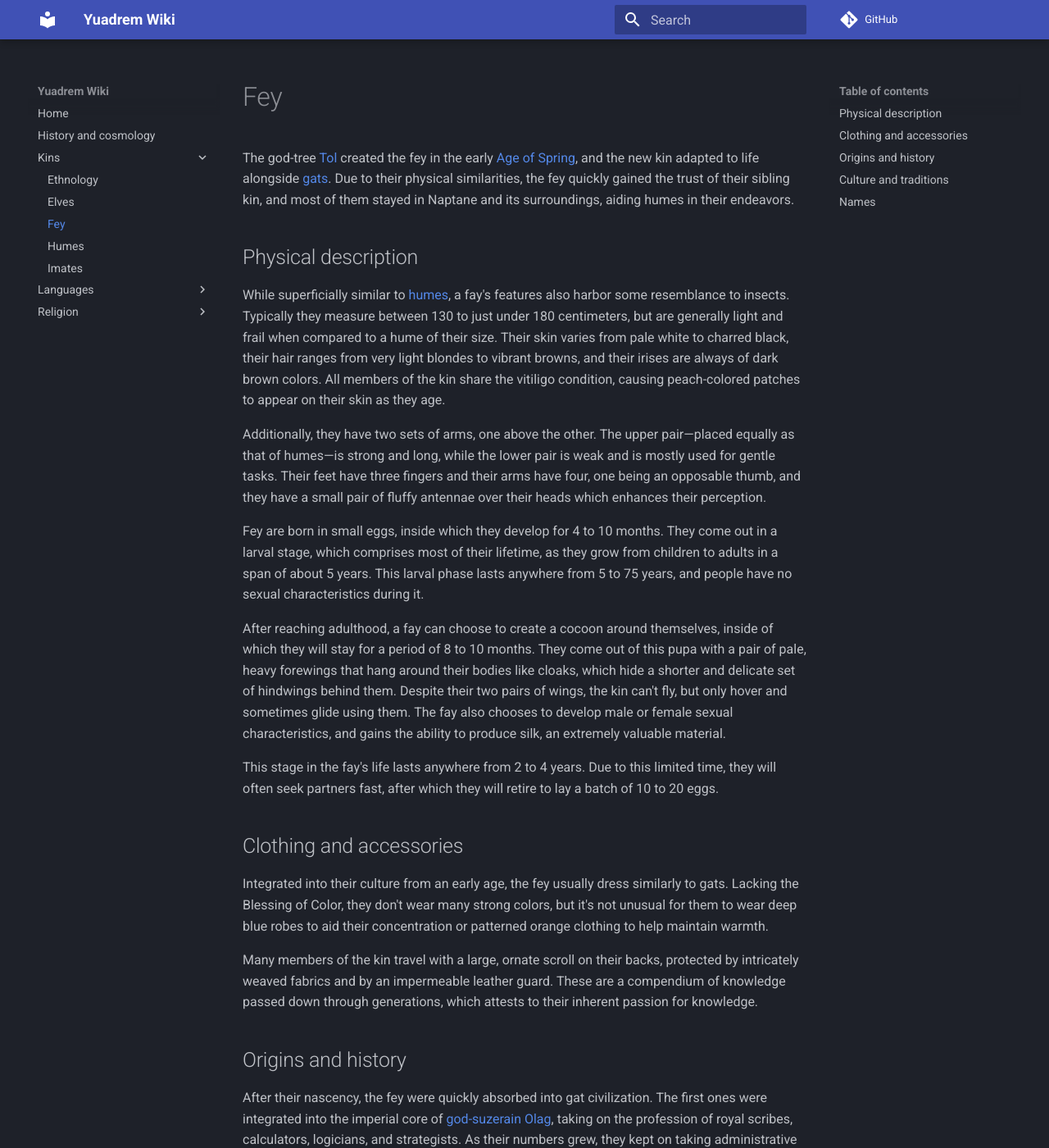
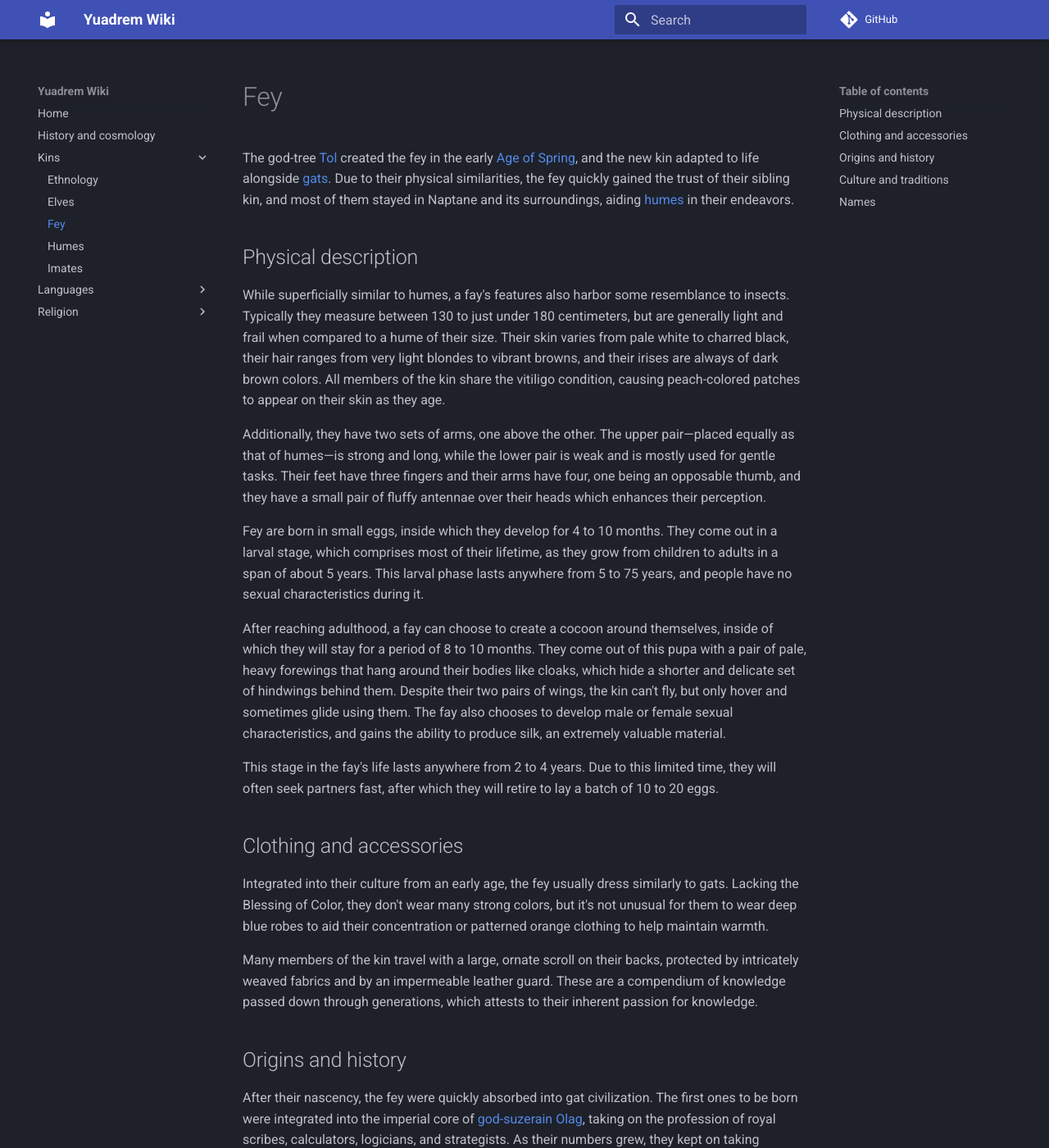
Before and after one commit to bleaktwig/yuadrem-wiki, an MkDocs documentation site: the page built from docs/kins/fay.md, in a window 1280 px wide and 1400 px high. Shown: the whole window at 82% size. Built offline with MkDocs 1.6.1 and Material for MkDocs 9.7.7, drawn with Linux system fonts in a browser that asks for light colours; comment, search, counter and statistics services are not loaded; some of the changed text lies outside the part shown.

Commit message:
Added fey to book

```diff
--- a/docs/kins/fay.md
+++ b/docs/kins/fay.md
@@ -1,5 +1,5 @@
 # Fey
-The god-tree [Tol](../religion/godtrees/tol.md) created the fey in the early [Age of Spring](../history.md#age-of-spring), and the new kin adapted to life alongside [gats](hume.md#gat-culture). Due to their physical similarities, the fey quickly gained the trust of their sibling kin, and most of them stayed in Naptane<!--TODO:LINK---> and its surroundings, aiding humes in their endeavors.
+The god-tree [Tol](../religion/godtrees/tol.md) created the fey in the early [Age of Spring](../history.md#age-of-spring), and the new kin adapted to life alongside [gats](hume.md#gat-culture). Due to their physical similarities, the fey quickly gained the trust of their sibling kin, and most of them stayed in Naptane<!--TODO:LINK---> and its surroundings, aiding [humes](hume.md) in their endeavors.
 
 <!--NOTE: FAY ETHNICITIES:
     * Those who stayed in Naptane.
@@ -11,9 +11,9 @@
 
 <!----------------------------------------------------------------------------->
 ## Physical description
-While superficially similar to [humes](hume.md), a fay's features also harbor some resemblance to insects. Typically they measure between 130 to just under 180 centimeters, but are generally light and frail when compared to a hume of their size. Their skin varies from pale white to charred black, their hair ranges from very light blondes to vibrant browns, and their irises are always of dark brown colors. All members of the kin share the vitiligo condition, causing peach-colored patches to appear on their skin as they age.
+While superficially similar to humes, a fay's features also harbor some resemblance to insects. Typically they measure between 130 to just under 180 centimeters, but are generally light and frail when compared to a hume of their size. Their skin varies from pale white to charred black, their hair ranges from very light blondes to vibrant browns, and their irises are always of dark brown colors. All members of the kin share the vitiligo condition, causing peach-colored patches to appear on their skin as they age.
 
-Additionally, they have two sets of arms, one above the other. The upper pair—placed equally as that of humes—is strong and long, while the lower pair is weak and is mostly used for gentle tasks.  Their feet have three fingers and their arms have four, one being an opposable thumb, and they have a small pair of fluffy antennae over their heads which enhances their perception.
+Additionally, they have two sets of arms, one above the other. The upper pair—placed equally as that of humes—is strong and long, while the lower pair is weak and is mostly used for gentle tasks. Their feet have three fingers and their arms have four, one being an opposable thumb, and they have a small pair of fluffy antennae over their heads which enhances their perception.
 
 Fey are born in small eggs, inside which they develop for 4 to 10 months. They come out in a larval stage, which comprises most of their lifetime, as they grow from children to adults in a span of about 5 years. This larval phase lasts anywhere from 5 to 75 years, and people have no sexual characteristics during it.
 
@@ -33,9 +33,9 @@
 
 <!----------------------------------------------------------------------------->
 ## Origins and history
-After their nascency, the fey were quickly absorbed into gat civilization. The first ones were integrated into the imperial core of [god-suzerain Olag](../religion/illuminants/olag.md), taking on the profession of royal scribes, calculators, logicians, and strategists. As their numbers grew, they kept on taking administrative and custodian occupations, gaining the reputation of being people of wisdom that they hold to this day.
+After their nascency, the fey were quickly absorbed into gat civilization. The first ones to be born were integrated into the imperial core of [god-suzerain Olag](../religion/illuminants/olag.md), taking on the profession of royal scribes, calculators, logicians, and strategists. As their numbers grew, they kept on taking administrative and custodian occupations, gaining the reputation of being people of wisdom that they hold to this day.
 
-Over the years, some fey chose to leave the company of gats, leaving in the [Ignelli and Abipolash migrations](../history.md#age-of-spring). The former founded the city-state of Ignelli around the roots of the [god-tree Uld](../religion/godtrees/uld.md), creating a society where they could freely pursue their passion for knowledge. While the city was lost to the [Penance](../history.md#age-of-sap), many arrived into the Fesh Peninsula<!--TODO:LINK---> during the [three grand migrations](../history.md#age-of-sap), and settled in the island of Mbeat<!--TODO:LINK--->. The latter were lost to the Penance, regretfully, but some are rumored to have arrived together with the Nixwalkers<!--TODO:LINK---> in 800 A.S..
+Over the years, some fey chose to leave the company of gats, leaving in the [Ignelli and Abipolash migrations](../history.md#age-of-spring). The former founded the city-state of Ignelli around the roots of the [god-tree Uld](../religion/godtrees/uld.md), creating a society where they could freely pursue their passion for knowledge. While the city was lost to the [Penance](../history.md#age-of-sap), many arrived into the Fesh Peninsula<!--TODO:LINK---> during the [three Grand Migrations](../history.md#age-of-sap), and settled in the island of Mbeat<!--TODO:LINK--->. The latter were lost to the Penance, regretfully, but some are rumored to have arrived together with the Nixwalkers<!--TODO:LINK---> in 800 A.S..
 
 A few decades after the Ignelli migration, there was a schism of the city's inhabitants. A few, decidedly against the Ignellist school of thought, migrated further south in the [Visilli migration](../history.md#age-of-spring), and later established the old kingdom of Gronselar<!--TODO:LINK---> with the [irds](hume.md#ird-culture) that arrived later to colonize. These have also returned to the Peninsula during the [War of Summer](../history.md#age-of-sap), and live alongside the irds in the new kingdom of Gronselar<!--TODO:LINK--->.
 <!----------------------------------------------------------------------------->
```
